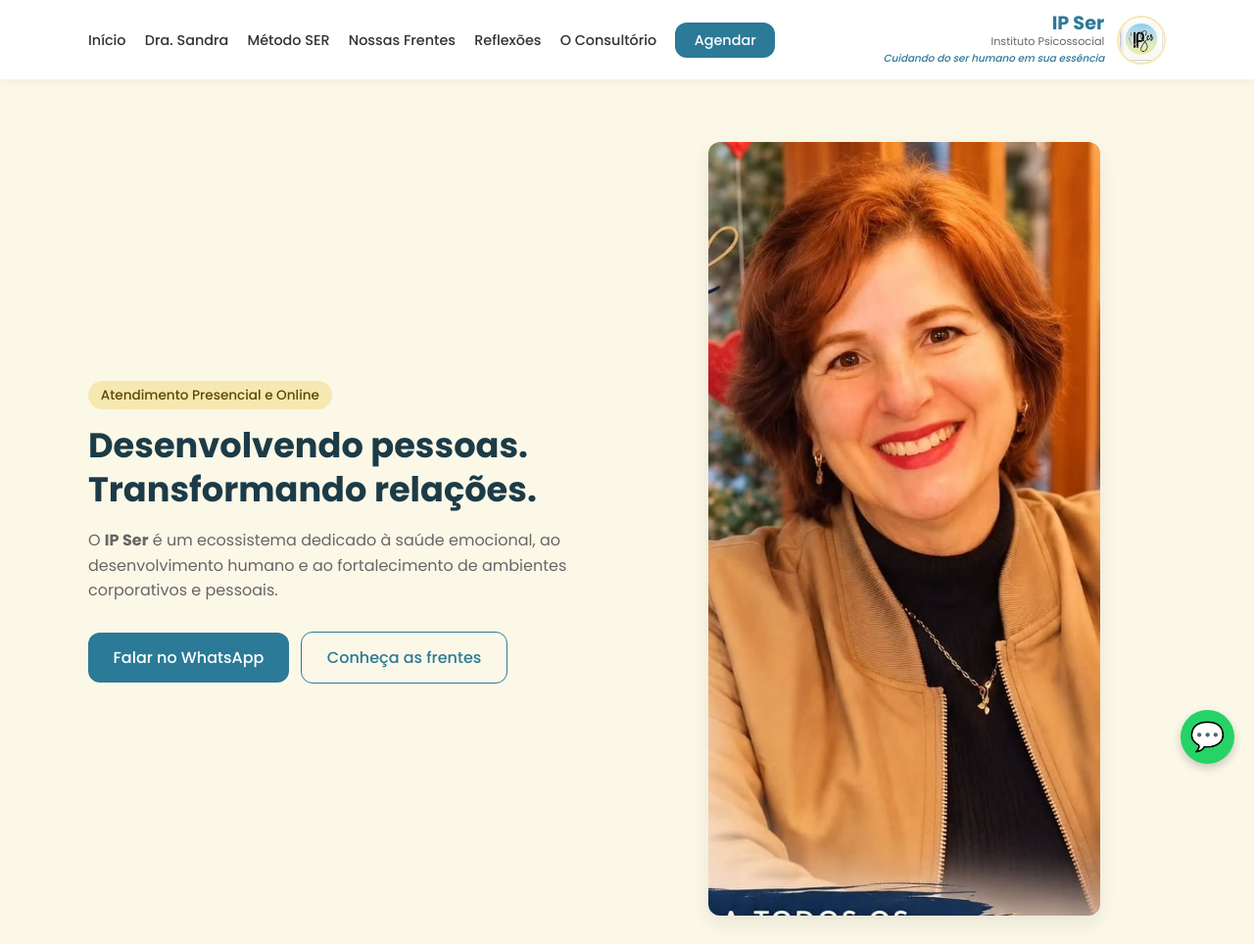
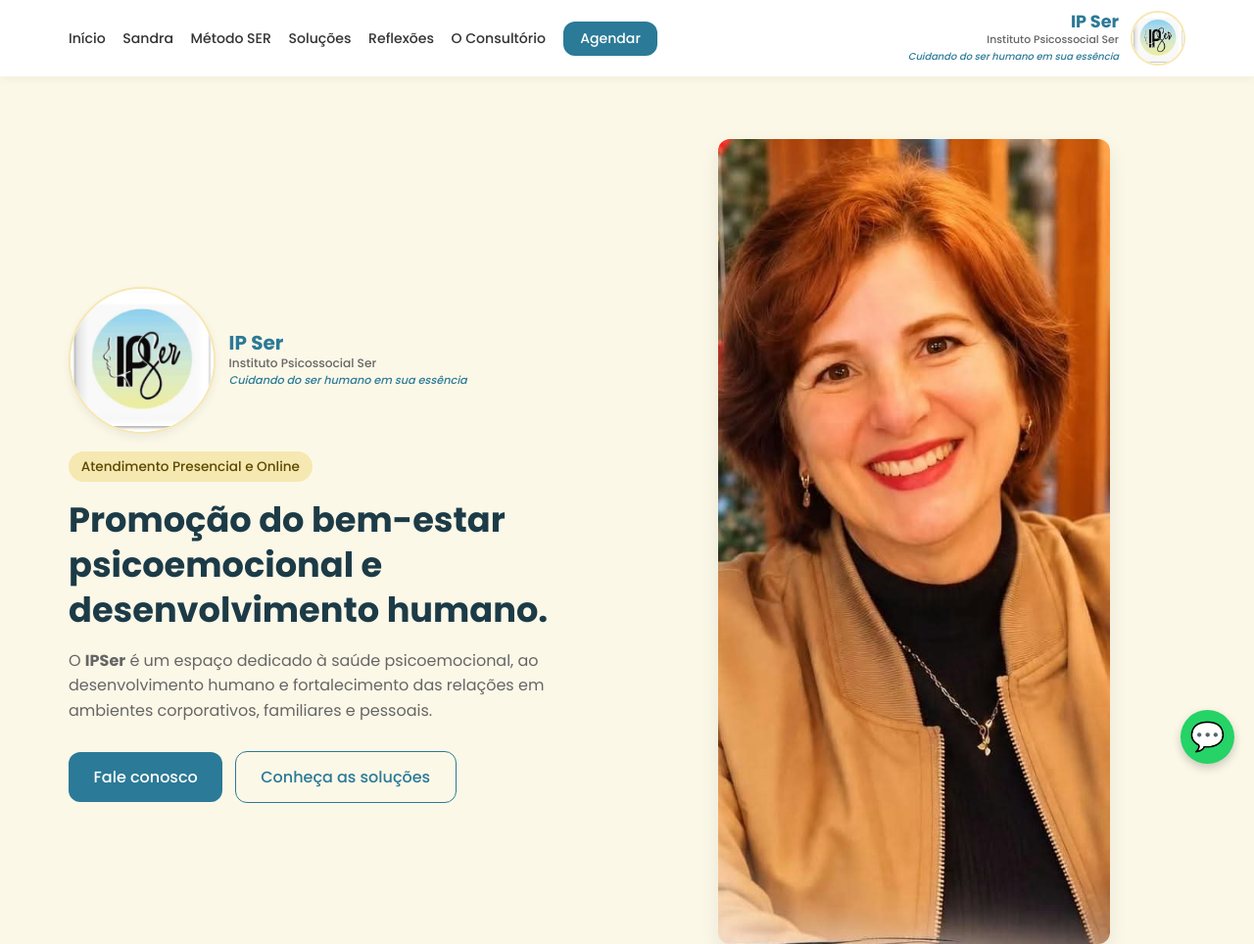
Before and after one commit to Viiihe0/sandra-d, a plain HTML site: page sandra d/index.html in a window 1280 px wide. Shown: the top 964 px of the page at 98% size. Drawn offline with Linux system fonts and the light colour scheme.

Commit message:
Add files via upload

```diff
--- a/sandra d/index.html
+++ b/sandra d/index.html
@@ -3,7 +3,7 @@
 <head>
   <meta charset="UTF-8">
   <meta name="viewport" content="width=device-width, initial-scale=1.0">
-  <title>IP Ser | Instituto Psicossocial - Dra. Sandra Dutra</title>
+  <title>IP Ser | Instituto Psicossocial Ser - Sandra Dutra</title>
   <link rel="preconnect" href="https://fonts.googleapis.com">
   <link rel="preconnect" href="https://fonts.gstatic.com" crossorigin>
   <link href="https://fonts.googleapis.com/css2?family=Poppins:wght@300;400;500;600;700&display=swap" rel="stylesheet">
@@ -40,12 +40,12 @@
     }
 
     .container {
-      width: 90%;
-      max-width: 1100px;
+      width: 92%;
+      max-width: 1140px;
       margin: 0 auto;
     }
 
-    /* HEADER & NAV (Logotipo à direita) */
+    /* HEADER & NAV (Logotipo encaixado à direita) */
     .header {
       background: var(--bg-white);
       box-shadow: 0 2px 10px rgba(0, 0, 0, 0.05);
@@ -58,21 +58,23 @@
       display: flex;
       justify-content: space-between;
       align-items: center;
-      padding: 0.8rem 0;
+      padding: 0.7rem 0;
+      gap: 1rem;
     }
 
     .nav-links {
       display: flex;
       list-style: none;
       align-items: center;
-      gap: 1.2rem;
+      gap: 1.1rem;
     }
 
     .nav-links a {
       text-decoration: none;
       color: var(--text-color);
       font-weight: 500;
-      font-size: 0.9rem;
+      font-size: 0.88rem;
+      white-space: nowrap;
       transition: var(--transition);
     }
 
@@ -83,7 +85,7 @@
     .btn-nav {
       background-color: var(--primary-color);
       color: var(--bg-white) !important;
-      padding: 0.5rem 1.2rem;
+      padding: 0.45rem 1.1rem;
       border-radius: var(--border-radius);
     }
 
@@ -95,8 +97,9 @@
     .logo-brand {
       display: flex;
       align-items: center;
-      gap: 0.8rem;
+      gap: 0.75rem;
       text-decoration: none;
+      flex-shrink: 0;
     }
 
     .logo-text {
@@ -106,31 +109,33 @@
     }
 
     .logo-title {
-      font-size: 1.2rem;
+      font-size: 1.1rem;
       font-weight: 700;
       color: var(--primary-color);
       line-height: 1.1;
     }
 
     .logo-subtitle {
-      font-size: 0.7rem;
-      font-weight: 400;
+      font-size: 0.68rem;
+      font-weight: 500;
       color: var(--light-text);
     }
 
     .logo-slogan {
-      font-size: 0.65rem;
+      font-size: 0.62rem;
       font-style: italic;
       color: var(--primary-color);
       font-weight: 500;
     }
 
     .logo-img {
-      width: 50px;
-      height: 50px;
+      width: 56px;
+      height: 56px;
       object-fit: contain;
       border-radius: 50%;
       border: 2px solid var(--accent-yellow);
+      background-color: var(--bg-white);
+      flex-shrink: 0;
     }
 
     /* BOTÕES GERAIS */
@@ -180,7 +185,53 @@
       flex: 1;
     }
 
+    /* LOGOTIPO ACIMA DO BADGE */
+    .hero-logo {
+      display: inline-flex;
+      align-items: center;
+      gap: 0.85rem;
+      margin-bottom: 1.1rem;
+    }
+
+    .hero-logo-img {
+      width: 150px;
+      height: 150px;
+      object-fit: contain;
+      border-radius: 50%;
+      border: 2px solid var(--accent-yellow);
+      background-color: var(--bg-white);
+      box-shadow: 0 4px 10px rgba(0, 0, 0, 0.06);
+      flex-shrink: 1;
+    }
+
+    .hero-logo-info {
+      display: flex;
+      flex-direction: column;
+      text-align: left;
+    }
+
+    .hero-logo-title {
+      font-size: 1.25rem;
+      font-weight: 700;
+      color: var(--primary-color);
+      line-height: 1.1;
+    }
+
+    .hero-logo-subtitle {
+      font-size: 0.76rem;
+      font-weight: 500;
+      color: var(--light-text);
+    }
+
+    .hero-logo-slogan {
+      font-size: 0.7rem;
+      font-style: italic;
+      color: var(--primary-color);
+      font-weight: 500;
+    }
+
     .badge {
+      display: inline-block;
       background-color: var(--accent-yellow);
       color: #5c4a00;
       font-size: 0.85rem;
@@ -604,10 +655,24 @@
     }
 
     /* RESPONSIVIDADE (MOBILE) */
+    @media (max-width: 960px) {
+      .logo-text {
+        display: none;
+      }
+    }
+
     @media (max-width: 768px) {
       .hero-container, .sobre-container {
         flex-direction: column;
         text-align: center;
+      }
+
+      .hero-logo {
+        justify-content: center;
+      }
+
+      .hero-logo-info {
+        text-align: left;
       }
 
       .nav-links {
@@ -625,6 +690,7 @@
       }
 
       .logo-text {
+        display: flex;
         text-align: left;
       }
     }
@@ -635,13 +701,13 @@
   <!-- CABEÇALHO COM LOGOTIPO À DIREITA -->
   <header class="header">
     <div class="container nav-container">
-      <!-- Menu de Navegação à esquerda/centro -->
+      <!-- Menu de Navegação à esquerda -->
       <nav>
         <ul class="nav-links">
           <li><a href="#inicio">Início</a></li>
-          <li><a href="#sobre">Dra. Sandra</a></li>
+          <li><a href="#sobre">Sandra</a></li>
           <li><a href="#metodo">Método SER</a></li>
-          <li><a href="#frentes">Nossas Frentes</a></li>
+          <li><a href="#frentes">Soluções</a></li>
           <li><a href="#reflexao">Reflexões</a></li>
           <li><a href="#consultorio">O Consultório</a></li>
           <li><a href="#contato" class="btn-nav">Agendar</a></li>
@@ -649,10 +715,10 @@
       </nav>
 
       <!-- Logotipo no Canto Superior Direito (logotipo.1) -->
-      <a href="#" class="logo-brand">
+      <a href="#inicio" class="logo-brand">
         <div class="logo-text">
           <span class="logo-title">IP Ser</span>
-          <span class="logo-subtitle">Instituto Psicossocial</span>
+          <span class="logo-subtitle">Instituto Psicossocial Ser</span>
           <span class="logo-slogan">Cuidando do ser humano em sua essência</span>
         </div>
         <img src="logotipo.1.jpeg" alt="Logotipo IP Ser" class="logo-img">
@@ -664,16 +730,26 @@
   <section id="inicio" class="hero">
     <div class="container hero-container">
       <div class="hero-text">
+        <!-- LOGOTIPO ACIMA DE "ATENDIMENTO PRESENCIAL E ONLINE" -->
+        <div class="hero-logo">
+          <img src="logotipo.1.jpeg" alt="Logotipo IP Ser" class="hero-logo-img">
+          <div class="hero-logo-info">
+            <span class="hero-logo-title">IP Ser</span>
+            <span class="hero-logo-subtitle">Instituto Psicossocial Ser</span>
+            <span class="hero-logo-slogan">Cuidando do ser humano em sua essência</span>
+          </div>
+        </div>
+
         <span class="badge">Atendimento Presencial e Online</span>
-        <h1>Desenvolvendo pessoas. Transformando relações.</h1>
-        <p>O <strong>IP Ser</strong> é um ecossistema dedicado à saúde emocional, ao desenvolvimento humano e ao fortalecimento de ambientes corporativos e pessoais.</p>
+        <h1>Promoção do bem-estar psicoemocional e desenvolvimento humano.</h1>
+        <p>O <strong>IPSer</strong> é um espaço dedicado à saúde psicoemocional, ao desenvolvimento humano e fortalecimento das relações em ambientes corporativos, familiares e pessoais.</p>
         <div class="hero-btns">
-          <a href="https://wa.me/5515998447562?text=Olá!%20Gostaria%20de%20saber%20mais%20sobre%20as%20consultas%20e%20programas%20do%20IP%20Ser." target="_blank" class="btn btn-primary">Falar no WhatsApp</a>
-          <a href="#frentes" class="btn btn-outline">Conheça as frentes</a>
+          <a href="https://wa.me/5515998447562?text=Olá!%20Gostaria%20de%20saber%20mais%20sobre%20as%20consultas%20e%20programas%20do%20IP%20Ser." target="_blank" class="btn btn-primary">Fale conosco</a>
+          <a href="#frentes" class="btn btn-outline">Conheça as soluções</a>
         </div>
       </div>
       <div class="hero-image">
-        <img src="foto1.jpeg.jpeg" alt="Dra. Sandra Dutra - IP Ser">
+        <img src="sandracortada.jpeg" alt="Dra. Sandra Dutra - IP Ser">
       </div>
     </div>
   </section>
@@ -685,7 +761,7 @@
         <img src="sandra2.jpeg" alt="Dra. Sandra Dutra">
       </div>
       <div class="sobre-content">
-        <h2>Muito prazer! Sou a Dra. Sandra Dutra</h2>
+        <h2>Muito prazer! Sou a Sandra Dutra</h2>
         <p>Psicóloga clínica (CRP 19858/05) e fundadora do <strong>IP Ser (Instituto Psicossocial)</strong>. Minha trajetória é dedicada a promover o bem-estar emocional e o desenvolvimento humano tanto na clínica quanto no contexto organizacional.</p>
         <p>Acredito que o cuidado com a saúde mental deve ser integrado, oferecendo suporte acolhedor a indivíduos, famílias e equipes de trabalho.</p>
 
@@ -713,7 +789,7 @@
 
         <div class="metodo-card">
           <h3>E — Equilibrar</h3>
-          <p>Elaborar estratégias práticas para lidar com desafios, conflitos, transições de vida, estresse contínuo e relações interpessoais.</p>
+          <p>Pensar, refletir e elaborar estratégias pessoais para lidar com desafios, conflitos, transições de vida, estresse contínuo e relações interpessoais.</p>
         </div>
 
         <div class="metodo-card">
@@ -727,7 +803,7 @@
   <!-- FRENTES DE ATUAÇÃO / SERVIÇOS -->
   <section id="frentes" class="servicos">
     <div class="container">
-      <h2 class="title-center">Arquitetura de Soluções IP Ser</h2>
+      <h2 class="title-center">Soluções IP Ser</h2>
       <p class="subtitle-center">Conheça os nossos programas e modalidades de atendimento</p>
 
       <div class="cards-grid">
@@ -749,7 +825,7 @@
             <li>• Palestras e Rodas de Conversa</li>
             <li>• Diagnóstico Psicossocial</li>
             <li>• Comunicação Não Violenta</li>
-            <li>• Gestão do Estresse e Liderança</li>
+            <li>• Gestão das emoções e Liderança</li>
           </ul>
         </div>
 
@@ -758,15 +834,15 @@
           <div class="icon">🌿</div>
           <h3>Ser Essencial</h3>
           <div class="card-subtitle">Conteúdo & Reflexão</div>
-          <p>Espaço de difusão de conteúdo sobre autoconhecimento, inteligência emocional e sentido da vida nas redes sociais e mídias.</p>
+          <p>Espaço de difusão de conteúdo sobre autoconhecimento, inteligência emocional e sentido da vida.</p>
         </div>
 
         <!-- Academia SER -->
         <div class="card">
           <div class="icon">🎓</div>
-          <h3>Academia SER</h3>
+          <h3>Método SER</h3>
           <div class="card-subtitle">Desenvolvimento & Cursos</div>
-          <p>Cursos, formações, mentorias e grupos terapêuticos voltados para o crescimento pessoal e capacitação de lideranças.</p>
+          <p>Cursos, palestras, treinamentos e desenvolvimento.</p>
         </div>
       </div>
     </div>
@@ -867,7 +943,7 @@
 
         <div class="faq-item">
           <h4>Como levar o Programa SER para a minha empresa?</h4>
-          <p>Realizamos um diagnóstico psicossocial prévio para identificar as necessidades da sua equipe e formatar bancadas de palestras, workshops ou atendimentos contínuos sob medida.</p>
+          <p>Realizamos um diagnóstico psicossocial prévio para identificar as necessidades da sua equipe e formatar bancadas de palestras, workshops ou atendimentos contínuos sob medida e elaborar um plano de desenvolvimento sob medida.</p>
         </div>
       </div>
     </div>
@@ -878,8 +954,8 @@
     <div class="container footer-container">
       <div class="footer-col">
         <h3>IP Ser</h3>
-        <p>Instituto Psicossocial</p>
-        <p>Dra. Sandra Dutra | CRP 19858/05</p>
+        <p>Instituto Psicossocial Ser</p>
+        <p>Sandra Dutra | CRP 06/1547-IS CRP 00/19858</p>
         <p>Cadastro e-Psi Aprovado</p>
       </div>
 
@@ -897,8 +973,8 @@
       </div>
 
       <div class="footer-col">
-        <h4>Atendimento</h4>
-        <p>Segunda a Sexta: 08h às 18h</p>
+        <h4>Atendimento apenas com horário marcado</h4>
+        <p>Segunda a Sexta: 09h às 18h</p>
       </div>
     </div>
 
@@ -920,7 +996,9 @@
 
       // Atualiza estado do botão ativo
       btns.forEach(btn => btn.classList.remove('active'));
-      event.target.classList.add('active');
+      if (event && event.target) {
+        event.target.classList.add('active');
+      }
 
       // Exibe ou esconde os cards com base na categoria
       cards.forEach(card => {
```
Also changed, not shown: sandra d/sandracortada.jpeg (added).
